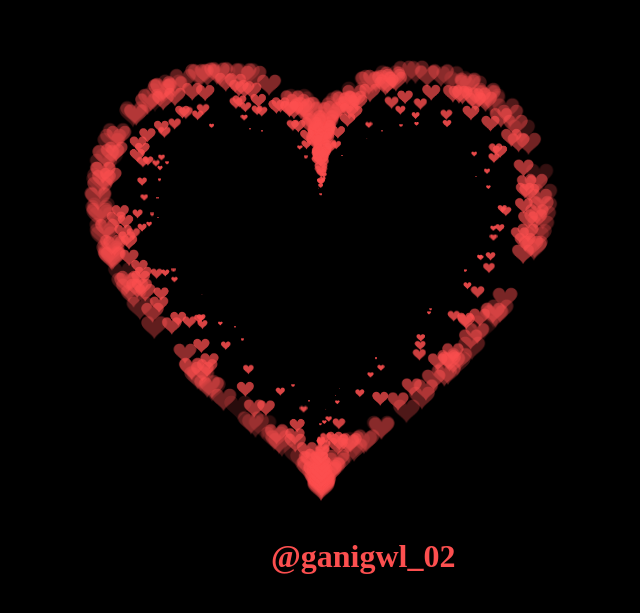
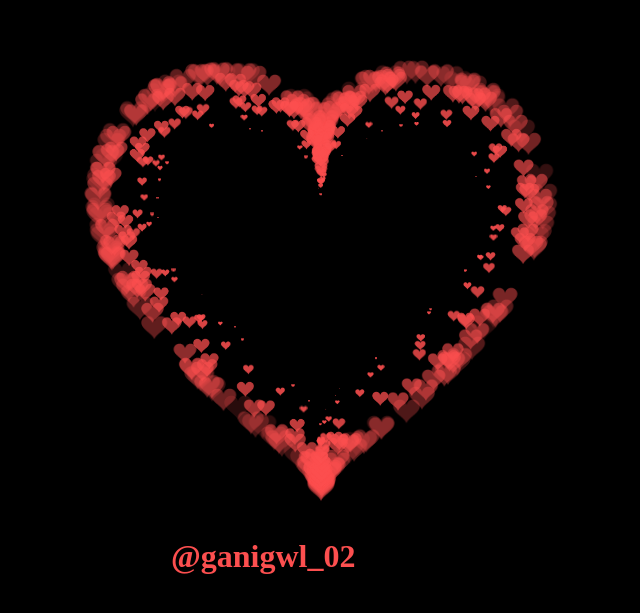
Before and after one commit to Glehnn/luv, a plain HTML site: page index.html in a window 1280 px wide. Shown: the part 123-736 px from the top of the page, without its empty margins (319-959 px from the left). Drawn offline with Linux system fonts and the light colour scheme.

Commit message:
Update index.html

```diff
--- a/index.html
+++ b/index.html
@@ -47,7 +47,7 @@ canvas {
 
  <BODY>
 
-  <h1 style="color: #fc4f4f; position: absolute; top: 640px; left: 590px;">@ganigwl_02</h1>
+  <h1 style="color: #fc4f4f; position: absolute; top: 640px; left: 490px;">@ganigwl_02</h1>
 
   <canvas id="pinkboard"></canvas>
 
```
